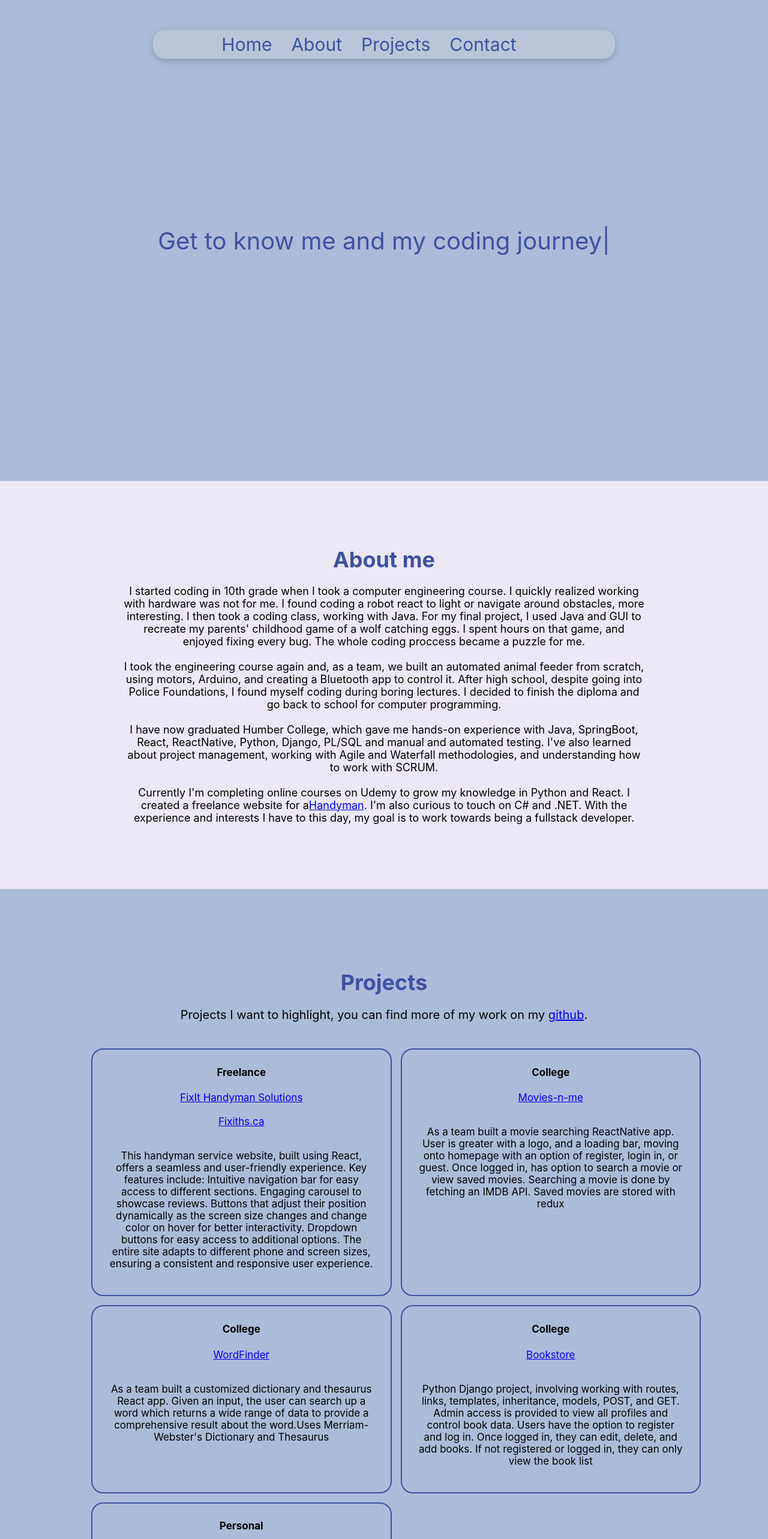
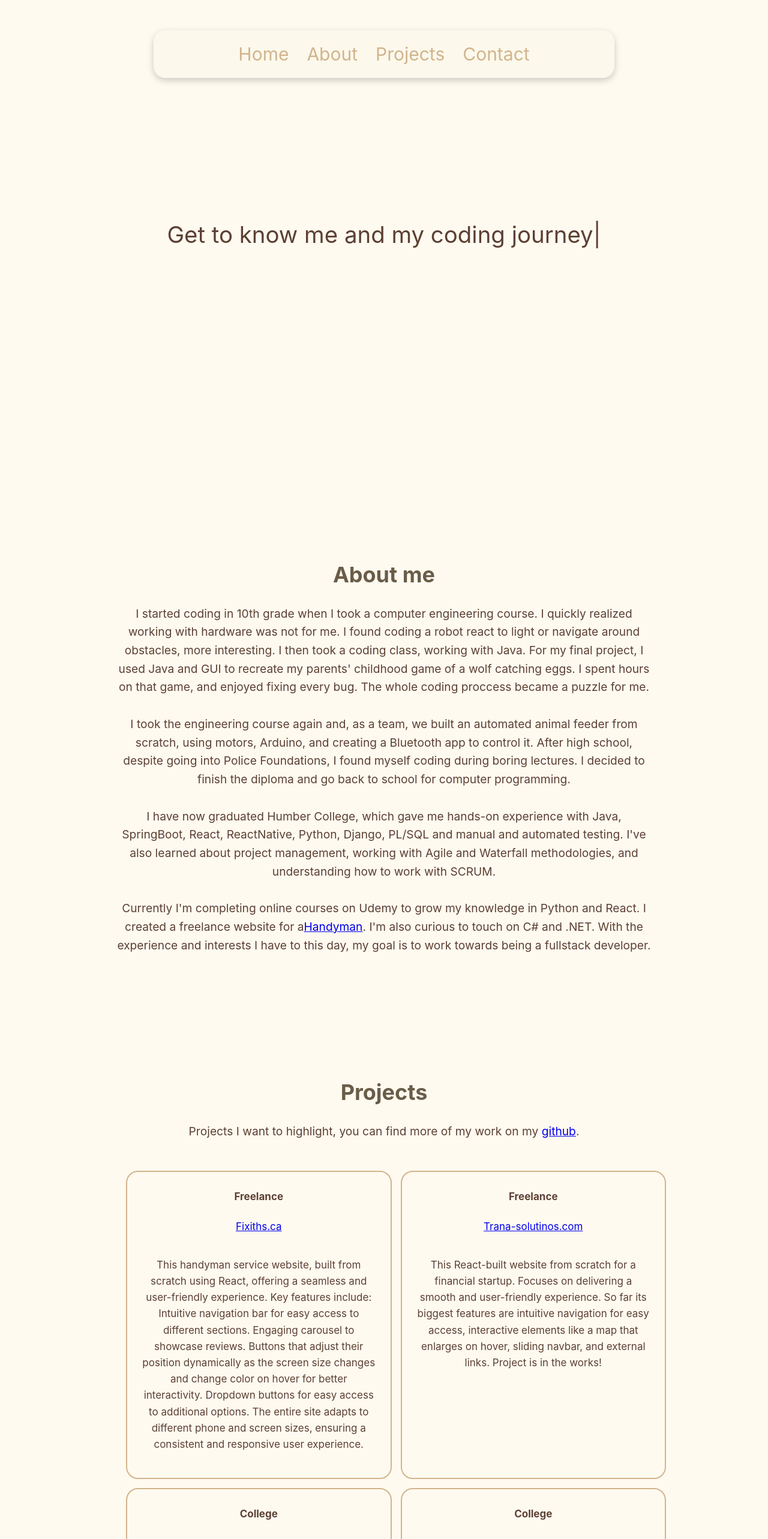
Before and after one commit to yuliaFl/portfolioWebsite, a React (Create React App) app in the folder proj/: page / in a window 1280 px wide. Shown: the top 2566 px of the page at 60% size. Built offline with nearby package versions, Linux system fonts and the light colour scheme.

Commit message:
full change of color palet, adjusted margins and padding for better UI

```diff
--- a/proj/src/App.css
+++ b/proj/src/App.css
@@ -8,7 +8,6 @@
   flex-direction: column;
   align-items: flex-start;
   font-size: calc(10px + 2vmin);
-  color: white;
 }
 
 main {
@@ -16,3 +15,41 @@ main {
   margin-left: 20px;
   margin-right: 20px;
 }
+
+body {
+  background-color:#FFFAF0;
+}
+
+.container {
+  font-size: 1.2rem;
+  line-height: 1.6;
+  padding: 1.5rem;
+  display: flex;
+  flex-direction: column;
+  align-items: center;
+  border-radius: 12px;
+  max-width: 900px;
+  text-align: center;
+  color: #5C4033;
+}
+
+.background {
+  background-position: center;
+  background-size: cover;
+  display: flex;
+  justify-content: center; /* Initially center for smaller screens */
+  align-items: center;
+  padding: 2rem;
+  font-size: 1rem;
+  position: relative;
+  z-index: 100;
+  text-align: center;
+}
+
+.title {
+  padding-top: 90px;
+    color:#6A5D48 ;
+    font-weight: bold;
+    font-size: 36px; /* Reduced size for better proportion */
+    margin-bottom: 20px; /* Increased margin for spacing */
+  }
--- a/proj/src/pages/About.js
+++ b/proj/src/pages/About.js
@@ -3,8 +3,9 @@ import "../styles/About.css";
 
 function About() {
   return (
-    <div id='about' className="about-background">
-      <div className="about-content">
+    <div id='about'>
+    <div className="background">
+    <div className="about-container">
         <div className="title">About me</div>
         <div className="content">
           I started coding in 10th grade when I took a computer engineering
@@ -42,6 +43,7 @@ function About() {
         </div>
       </div>
     </div>
+    </div>
   );
 }
 
--- a/proj/src/pages/Contact.js
+++ b/proj/src/pages/Contact.js
@@ -1,10 +1,12 @@
 import React from "react";
-import '../styles/Contact.css';
+import "../styles/Contact.css";
 
 function Contact() {
   console.log("Image clicked");
   return (
-    <div id='contact'className="contact-background">
+    <div id="contact">
+      <div className="contact-background">
+        <div className="contact-container">
           <a href="https://www.linkedin.com/in/yulia-fln/">
             <img
               src={"https://cdn-icons-png.flaticon.com/512/61/61109.png"}
@@ -25,6 +27,8 @@ function Contact() {
             <p>&copy; Yulia Flenova, 2023</p>
           </div>
         </div>
+      </div>
+    </div>
   );
 }
 
--- a/proj/src/pages/Home.js
+++ b/proj/src/pages/Home.js
@@ -1,24 +1,28 @@
-import React from 'react';
-import { TypeAnimation } from 'react-type-animation';
-import '../styles/Home.css';
+import React from "react";
+import { TypeAnimation } from "react-type-animation";
+import "../styles/Home.css";
 
 function Home() {
   return (
-    <div id='home' className='home-background' >
+    <div id="home">
+      <div className="home-background">
+        <div className="home-container">
           <TypeAnimation
             sequence={[
-        'Hello, Im Yulia',
+              "Hello, Im Yulia",
               1000,
-        'Get to know me and my coding journey',
-        1000
+              "Get to know me and my coding journey",
+              1000,
             ]}
             wrapper="span"
             speed={50}
-      style={{ fontSize: '2em', display: 'inline-block' }}
+            style={{ fontSize: "2em", display: "inline-block"}}
             repeat={0}
           />
         </div>
+      </div>
+    </div>
   );
-};
+}
 
 export default Home;
--- a/proj/src/pages/Navbar.js
+++ b/proj/src/pages/Navbar.js
@@ -3,14 +3,16 @@ import '../styles/Navbar.css';
 
 function Navbar() {
   return (
-    <nav className="navbar">
-      <ul className="nav-links">
+    <div className="navbar-background">
+    <nav>
+      <ul>
         <li><a href="#home">Home</a></li>
         <li><a href="#about">About</a></li>
         <li><a href="#projects">Projects</a></li>
         <li><a href="#contact">Contact</a></li>
       </ul>
     </nav>
+    </div>
   );
 }
 
--- a/proj/src/pages/Projects.js
+++ b/proj/src/pages/Projects.js
@@ -4,7 +4,9 @@ import "../styles/Projects.css";
 
 function Projects() {
   return (
-    <div id='projects' className="proj-background">
+    <div id="projects">
+      <div className="background">
+        <div className="container">
           <div className="proj-content">
             <div className="title">Projects</div>
             <div className="proj-description">
@@ -17,23 +19,38 @@ function Projects() {
                 <Card>
                   <Card.Header as="h4">Freelance</Card.Header>
                   <Card.Body>
-                <a href="https://github.com/yuliaFl/handyMan_React">
-                  <Card.Title>FixIt Handyman Solutions</Card.Title>
-                </a>
-                <br></br>
                     <a href="http://www.fixiths.ca/">
                       <Card.Title>Fixiths.ca</Card.Title>
                     </a>
                     <Card.Text className="cardText">
-                  This handyman service website, built using React, offers a
-                  seamless and user-friendly experience. Key features include:
-                  Intuitive navigation bar for easy access to different
-                  sections. Engaging carousel to showcase reviews. Buttons that
-                  adjust their position dynamically as the screen size changes
-                  and change color on hover for better interactivity. Dropdown
-                  buttons for easy access to additional options. The entire site
-                  adapts to different phone and screen sizes, ensuring a
-                  consistent and responsive user experience.
+                      This handyman service website, built from scratch using
+                      React, offering a seamless and user-friendly experience.
+                      Key features include: Intuitive navigation bar for easy
+                      access to different sections. Engaging carousel to
+                      showcase reviews. Buttons that adjust their position
+                      dynamically as the screen size changes and change color on
+                      hover for better interactivity. Dropdown buttons for easy
+                      access to additional options. The entire site adapts to
+                      different phone and screen sizes, ensuring a consistent
+                      and responsive user experience.
+                    </Card.Text>
+                  </Card.Body>
+                </Card>
+              </div>
+              <div className="cardStyle">
+                <Card>
+                  <Card.Header as="h4">Freelance</Card.Header>
+                  <Card.Body>
+                    <a href="https://trana-solutions.com/">
+                      <Card.Title>Trana-solutinos.com</Card.Title>
+                    </a>
+                    <Card.Text className="cardText">
+                      This React-built website from scratch for a financial
+                      startup. Focuses on delivering a smooth and user-friendly
+                      experience. So far its biggest features are intuitive
+                      navigation for easy access, interactive elements like a
+                      map that enlarges on hover, sliding navbar, and external
+                      links. Project is in the works!
                     </Card.Text>
                   </Card.Body>
                 </Card>
@@ -47,11 +64,11 @@ function Projects() {
                     </a>
                     <Card.Text className="cardText">
                       As a team built a movie searching ReactNative app. User is
-                  greater with a logo, and a loading bar, moving onto homepage
-                  with an option of register, login in, or guest. Once logged
-                  in, has option to search a movie or view saved movies.
-                  Searching a movie is done by fetching an IMDB API. Saved
-                  movies are stored with redux
+                      greater with a logo, and a loading bar, moving onto
+                      homepage with an option of register, login in, or guest.
+                      Once logged in, has option to search a movie or view saved
+                      movies. Searching a movie is done by fetching an IMDB API.
+                      Saved movies are stored with redux
                     </Card.Text>
                   </Card.Body>
                 </Card>
@@ -64,10 +81,11 @@ function Projects() {
                       <Card.Title>WordFinder</Card.Title>
                     </a>
                     <Card.Text className="cardText">
-                  As a team built a customized dictionary and thesaurus React
-                  app. Given an input, the user can search up a word which
-                  returns a wide range of data to provide a comprehensive result
-                  about the word.Uses Merriam-Webster's Dictionary and Thesaurus
+                      As a team built a customized dictionary and thesaurus
+                      React app. Given an input, the user can search up a word
+                      which returns a wide range of data to provide a
+                      comprehensive result about the word.Uses Merriam-Webster's
+                      Dictionary and Thesaurus
                     </Card.Text>
                   </Card.Body>
                 </Card>
@@ -80,12 +98,13 @@ function Projects() {
                       <Card.Title>Bookstore</Card.Title>
                     </a>
                     <Card.Text className="cardText">
-                  Python Django project, involving working with routes, links,
-                  templates, inheritance, models, POST, and GET. Admin access is
-                  provided to view all profiles and control book data. Users
-                  have the option to register and log in. Once logged in, they
-                  can edit, delete, and add books. If not registered or logged
-                  in, they can only view the book list
+                      Python Django project, involving working with routes,
+                      links, templates, inheritance, models, POST, and GET.
+                      Admin access is provided to view all profiles and control
+                      book data. Users have the option to register and log in.
+                      Once logged in, they can edit, delete, and add books. If
+                      not registered or logged in, they can only view the book
+                      list
                     </Card.Text>
                   </Card.Body>
                 </Card>
@@ -98,14 +117,16 @@ function Projects() {
                       <Card.Title>Random meal generator</Card.Title>
                     </a>
                     <Card.Text className="cardText">
-                  A fun side project I started when I got tired of deciding what
-                  to cook. It helps generate ideas for proteins, garnishes, or
-                  whole meals. You can also add your favorite foods and sort
-                  them into categories. Project is being done on both React and
-                  ReactNative
+                      A fun side project I started when I got tired of deciding
+                      what to cook. It helps generate ideas for proteins,
+                      garnishes, or whole meals. You can also add your favorite
+                      foods and sort them into categories. Project is being done
+                      on both React and ReactNative
                     </Card.Text>
                   </Card.Body>
                 </Card>
+              </div>
+            </div>
           </div>
         </div>
       </div>
--- a/proj/src/styles/About.css
+++ b/proj/src/styles/About.css
@@ -1,23 +1,17 @@
-.about-background {
-    background: #ede8f5;
-    height: 80vh; /* Use vh for viewport height */
+.about-container{
+    font-size: 1.2rem;
+    line-height: 1.6;
+    padding: 1.5rem;
+    color: #5C4033;
     display: flex;
-    justify-content: center;
+    flex-direction: column;
     align-items: center;
-    padding: 20px; /* Uniform padding */
-    z-index: 100;
-    font-size: 15px;
+    border-radius: 12px;
+    max-width: 900px;
     text-align: center;
-  }
+}
 
-  .about-background .title {
-    color: #3d52a0;
-    font-weight: bold;
-    font-size: 36px; /* Reduced size for better proportion */
-    margin-bottom: 20px; /* Increased margin for spacing */
-  }
-
-  .about-background .about-content {
+   .about-content {
     position: relative;
     z-index: 2;
     max-width: 70%;
--- a/proj/src/styles/Contact.css
+++ b/proj/src/styles/Contact.css
@@ -1,13 +1,13 @@
 .contact-background{
-    background: #EDE8F5;
-    height: 20svh;
+  height: 10vh;
     display: flex;
     justify-content: center;
     align-items: center;
     padding: 1px;
     z-index: 100;
-    font-size: 15px;
+    font-size: 1rem;
 }
+
 
 .footerLinkImg{
     width: 50px;
@@ -15,7 +15,7 @@
     padding: 12px;
   }
 
-  .contact {
+.contact-container {
     padding-bottom: 40px;
     justify-content: center;
     align-items: center;
--- a/proj/src/styles/Home.css
+++ b/proj/src/styles/Home.css
@@ -1,11 +1,26 @@
-.home-background{
-    background: #ADBBDA;
-    height: 100svh;
+.home-background {
+    background-position: center;
+    background-size: cover;
+    height: 90vh;
     display: flex;
-    justify-content: center;
     align-items: center;
-    padding: 1px;
+    justify-content: center; /* Center content horizontally */
+    padding: 2rem;
+    font-size: 1rem;
+    position: relative;
     z-index: 100;
-    font-size: 20px;
-    color: #3D52A0;
-}
+    color: #5C4033;
+  }
+
+  .home-container {
+    font-size: 1.2rem;
+    line-height: 1.6;
+    padding: 1.5rem;
+    display: flex;
+    flex-direction: column;
+    align-items: center; /* Center content horizontally inside container */
+    text-align: center;  /* Center text inside container */
+    border-radius: 12px;
+    max-width: 90%;
+    transition: transform 0.3s ease;
+  }
--- a/proj/src/styles/Navbar.css
+++ b/proj/src/styles/Navbar.css
@@ -1,8 +1,4 @@
-.nav-links a:hover {
-    color: #B85042;
-}
-
-.navbar {
+.navbar-background{
     position: fixed;
     top: 25px;
     left: 50%;
@@ -13,13 +9,28 @@
     display: flex;
     justify-content: center;
     align-items: center;
+    gap: 20px; /* Space between links */
     padding: 1px;
     z-index: 100;
-    font-size: 30px;
     border-radius: 20px;
     box-shadow: 0 4px 12px rgba(0, 0, 0, 0.2);
+    font-size: 30px;
     margin-top: 25px;
+    color:#D2B48C ;
+    height: 80px;
+    z-index: 999; /* Sits above other elements */
+    box-sizing: border-box;
+    position: fixed;
 }
+
+.navbar-background ul {
+  display: flex; /* Makes the links in one row */
+  justify-content: center; /* Centers the links inside the navbar */
+  align-items: center; /* Aligns them vertically */
+  margin: 0; /* Resets default margins */
+  padding: 0; /* Resets default padding */
+}
+
 
 .nav-links {
     list-style: none;
@@ -31,78 +42,52 @@
     align-items: center;
 }
 
-.nav-links li a {
-    color: #3D52A0;
-    text-decoration: none;
-    padding: 8px;
+.navbar-background li {
+  list-style: none; /* Removes bullets from list items */
+  margin: 0 15px; /* Adds spacing between links */
 }
-@media (max-width: 1024px) {
-    .navbar {
-      font-size: 25px;
-      padding: 10px;
-      top: 25px;
-    }
 
-    .nav-links {
-      gap: 10px;
-      margin-left: 50px;
-    }
+.navbar-background a {
+  text-decoration: none; /* Removes the underline */
+  color: inherit; /* Inherits color from parent */
+}
 
-    .nav-links li a {
-      padding: 7px;
-    }
+@media (max-width: 900px) {
+  .navbar-background {
+    max-width: 60%; /* Increases max width to fill more of the screen */
+    font-size: 25px; /* Reduces the font size */
+    padding: 5px; /* Adds more padding for smaller screens */
+    gap: 10px; /* Reduces the space between links */
+    height: 60px; /* Reduces the height */
+    margin-top: 10px; /* Adjusts the top margin for a better layout */
   }
 
-  @media (max-width: 768px) {
-    .navbar {
-      font-size: 22px;
-      padding: 5px;
-      top: 25px;
-      max-width: 80%;
-    }
-
-    .nav-links {
-      gap: 10px;
-      margin-left: 50px;
-    }
-
-    .nav-links li a {
-      padding: 6px;
-    }
+  .nav-links {
+    gap: 10px; /* Reduces gap between links */
+    padding: 0 20px; /* Adjusts padding */
   }
 
-  @media (max-width: 430px) {
-    .navbar {
-      font-size: 20px;
-      padding: 5px;
-      top: 25px;
-      max-width: 100%;
-    }
+  .navbar-background li {
+    margin: 0 10px; /* Reduces spacing between links */
+  }
+}
 
-    .nav-links {
-      gap: 6px;
-      margin-left: 50px;
-    }
-
-    .nav-links li a {
-      padding: 6px;
-    }
+@media (max-width: 700px) {
+  .navbar-background {
+    max-width: 100%; /* Increases max width to fill more of the screen */
+    font-size: 25px; /* Reduces the font size */
+    padding: 5px; /* Adds more padding for smaller screens */
+    gap: 10px; /* Reduces the space between links */
+    height: 60px; /* Reduces the height */
+    margin-top: 10px; /* Adjusts the top margin for a better layout */
   }
 
-  @media (max-width: 375px) {
-    .navbar {
-      font-size: 20px;
-      padding: 5px;
-      top: 25px;
-      max-width: 100%;
-    }
+  .nav-links {
+    gap: 10px; /* Reduces gap between links */
+    padding: 0 20px; /* Adjusts padding */
+  }
 
-    .nav-links {
-      gap: 6px;
-      margin-left: 50px;
-    }
-
-    .nav-links li a {
-      padding: 6px;
-    }
+  .navbar-background li {
+    margin: 0 10px; /* Reduces spacing between links */
   }
+}
--- a/proj/src/styles/Projects.css
+++ b/proj/src/styles/Projects.css
@@ -1,28 +1,3 @@
-.proj-background {
-  background: #adbbda;
-  display: flex;
-  justify-content: center;
-  align-items: center;
-  padding: 5px;
-  z-index: 100;
-  font-size: 15px;
-}
-
-.proj-background .proj-content {
-  position: relative;
-  z-index: 2;
-  text-align: center;
-  padding: 20px;
-  max-width: 70%;
-  font-size: 20px;
-}
-
-.proj-background .title {
-  color: #3d52a0;
-  font-weight: bold;
-  font-size: 36px; /* Increased for better visibility */
-  margin-bottom: 20px;
-}
 
 .cardText {
   padding: 20px;
@@ -38,7 +13,7 @@
 }
 
 .cardStyle {
-  border: 2px solid #3d52a0;
+  border: 2px solid #D2B48C ;
   border-radius: 20px;
   padding: 15px;
   text-align: center;
```
Also changed, not shown: 1 other file (tests, documents, lock files or other folders). Lines whose indentation alone changed are shown as unchanged.
